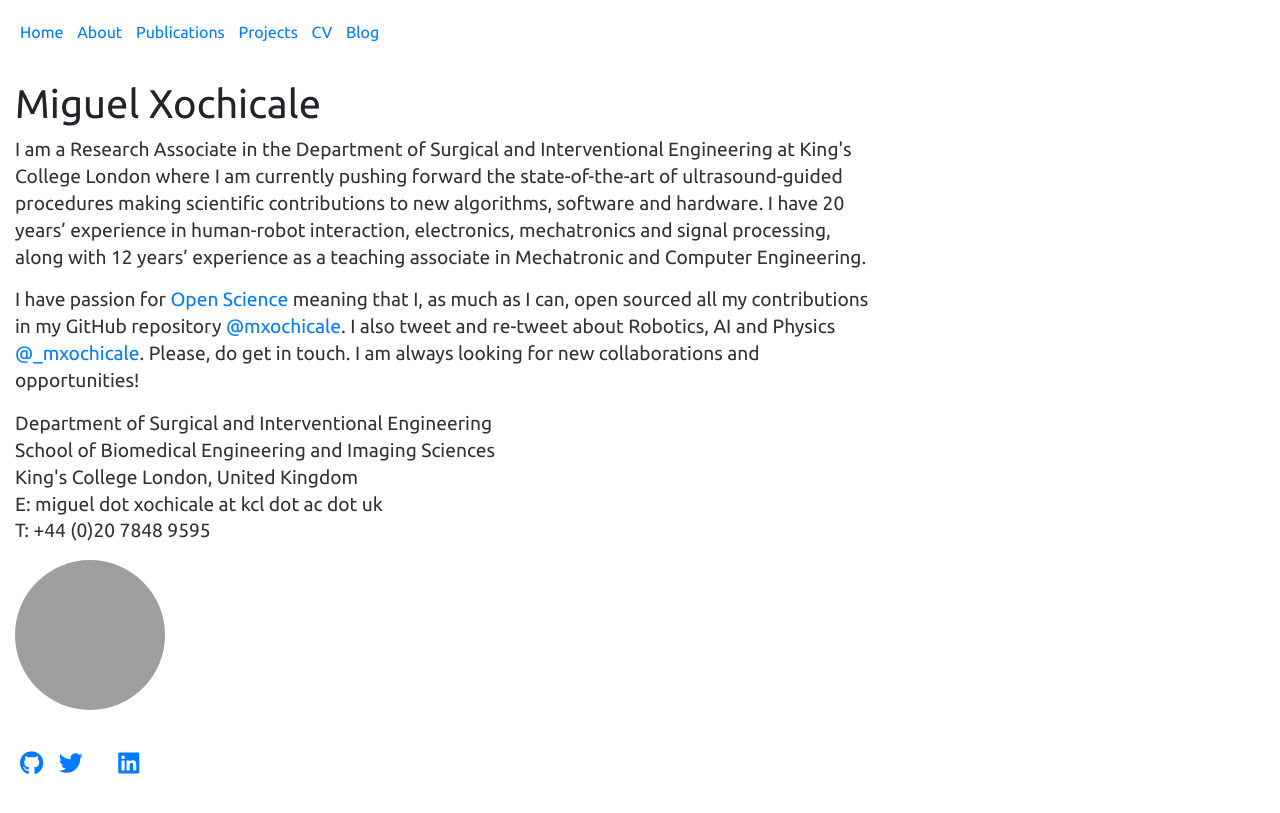
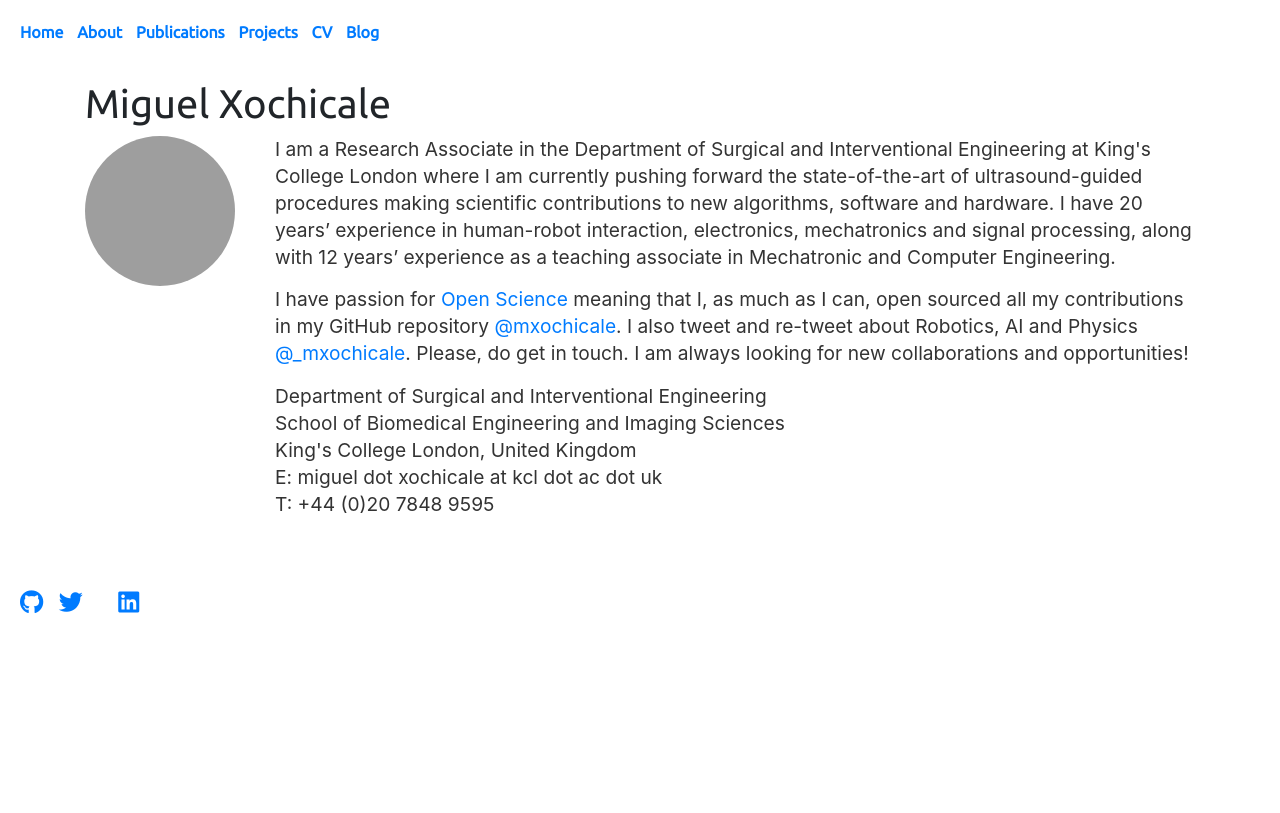
Before and after one commit to mxochicale/mxochicale.github.io, a Jekyll site: the page built from index.html, in a window 1280 px wide. Shown: the top 813 px of the page. Built offline with Jekyll 4.4.1, drawn with Linux system fonts in a browser that asks for light colours; nearby versions of some CDN libraries; a style sheet for code colours, icons or effects is not loaded; grey boxes are pictures that could not be loaded.

Commit message:
reorganises css/style.css and adds classes types in me.html

```diff
--- a/_includes/me.html
+++ b/_includes/me.html
@@ -1,3 +1,13 @@
+ <div class="site-wrapper">
+      <div class="site-wrapper-inner">
+        <div class="cover-container">
+
+<div class="row">
+    <div class="col-md-2">
+        <img src="/assets/images/avatar/mapx_april2016.jpg" class="rounded-circle" alt="Miguel Xochicale"  width="150" height="150">
+    </div>
+
+    <div class="col">
 <p>
 I am a Research Associate in the Department of Surgical and
 Interventional Engineering at King's College London where
@@ -24,6 +34,10 @@ E: miguel dot xochicale at kcl dot ac dot uk<br>
 T: +44 (0)20 7848 9595<br>
 </p>
 
-<p>
-<img src="/assets/images/avatar/mapx_april2016.jpg" class="rounded-circle" alt="Miguel Xochicale"  width="150" height="150">
-</p>
+</div>
+
+</div>
+
+            </div>
+          </div>
+        </div>
--- a/css/style.css
+++ b/css/style.css
@@ -1,11 +1,71 @@
+/*
+ * Globals
+ */
+
+
+/* Links */
+a,
+a:focus,
+a:hover {
+  color: #63c8f6;
+}
+
+a:hover {
+  color: #41b990;
+  text-decoration: underline;
+}
+
+.hidden {
+  display: none;
+}
+
+
+/*
+ * Base structure
+ */
+
+html,
 body {
-    margin: 60px auto;
-    width: 70%;
-}
-html, * {
-  font-weight: 366;
+  height: 100%;
+  background: #fff;
   font-family: 'Ubuntu', sans-serif;
 }
+body {
+  color: #333;
+  text-align: left;
+}
+/* Extra markup and styles for table-esque vertical and horizontal centering */
+.site-wrapper {
+  display: table;
+  width: 100%;
+  height: 100%; /* For at least Firefox */
+  min-height: 100%;
+}
+.site-wrapper-inner {
+  display: table-cell;
+  vertical-align: top;
+}
+.cover-container {
+  margin-left: auto;
+  margin-right: auto;
+  margin-bottom: 2em;
+}
+
+/*
+ * Footer
+ */
+footer {
+    position: absolute;
+    font-size: 1.5em;
+    text-align: left;
+    width: 100%;
+    #border-top: 1px solid #d5d5d5;
+}
+
+
+/*
+ * To check
+ */
 nav ul, footer ul {
     font-family: 'Ubuntu', sans-serif;
     padding:20px;
@@ -16,14 +76,7 @@ nav ul li, footer ul li {
     display: inline;
     margin-right: 10px;
 }
-a {
-    font-weight: normal;
-    text-decoration: none;
-    color: #999;
-}
-a:hover {
-    text-decoration: underline;
-}
+
 h1 {
     font-size: 3em;
     font-family: 'Ubuntu', sans-serif;
@@ -43,10 +96,8 @@ ul.posts li {
     list-style: none;
 }
 
-footer {
-    position: absolute;
-    font-size: 1.5em;
-    text-align: left;
-    width: 100%;
-    #border-top: 1px solid #d5d5d5;
-}
+
+/*
+ * References:
+       https://github.com/theacodes/thea.codes/blob/master/static/style.css
+ */
```
